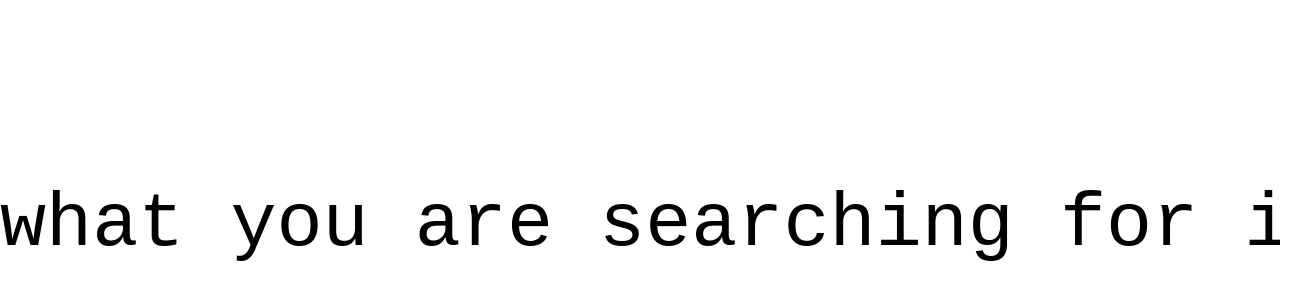
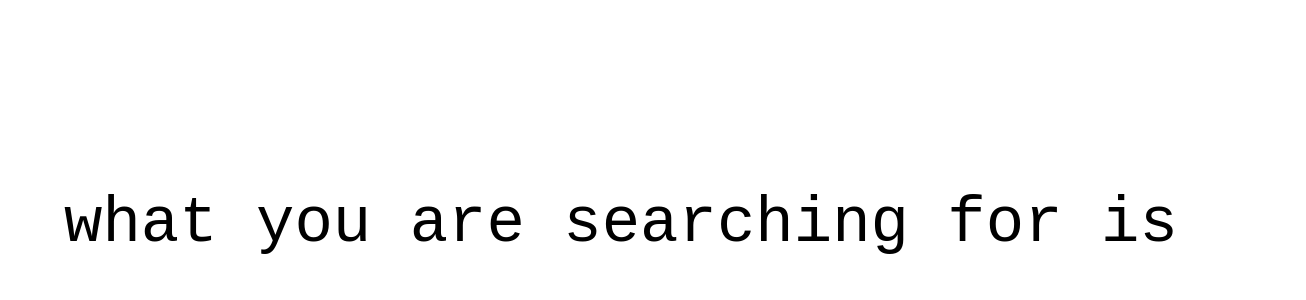
Before and after one commit to C00LT00L/inexistent, a plain HTML site: page index.html in a window 1280 px wide. Shown: the part 176-476 px from the top of the page, 1306 px wide, since content can reach past the window. Drawn offline with Linux system fonts and the light colour scheme.

Commit message:
Update index.html

```diff
--- a/index.html
+++ b/index.html
@@ -5,24 +5,26 @@
   <meta name="viewport" content="width=device-width, initial-scale=1.0"/>
   <title>Inexistent</title>
   <style>
-    html, body {
+html, body {
   margin: 0;
-  padding: 0 2vw;
+  padding: 0;
   background: white;
   color: black;
   font-family: 'Courier New', monospace;
-  font-size: clamp(1.5rem, 6vw, 2.5rem);
-  max-width: 100vw;
+  font-size: 5vw; /* scales with screen width */
   height: 100vh;
+  width: 100vw;
   display: flex;
   justify-content: center;
   align-items: center;
+  overflow: hidden;
 }
 
 #typewriter {
   white-space: nowrap;
   overflow: hidden;
-  max-width: 100%;
+  max-width: 90vw;
+  text-align: center;
 }
 
 .cursor {
```
